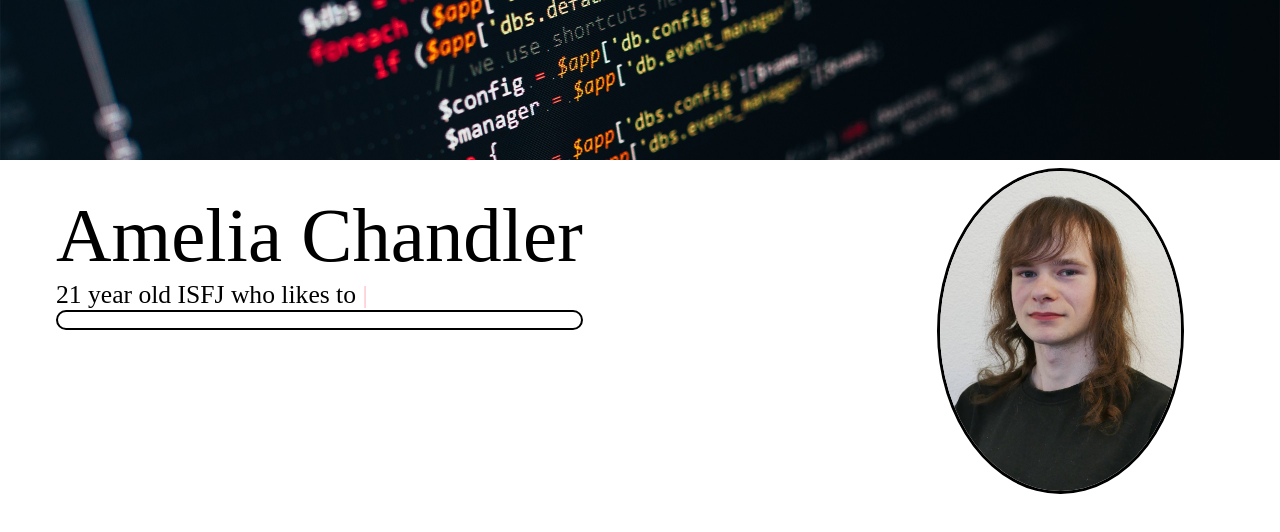
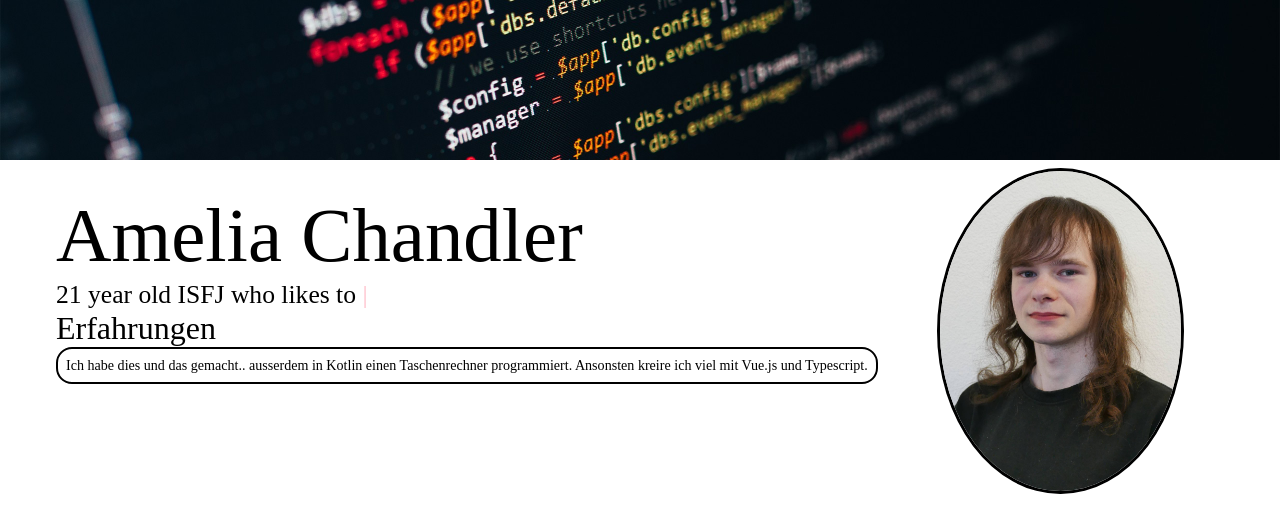
Before and after one commit to Chandler-ch/Portfolio, a Vue app: page / in a window 1280 px wide. Shown: the top 532 px of the page. Built offline with nearby package versions, Linux system fonts and the light colour scheme.

Commit message:
AME-13: added first full experience block

```diff
--- a/src/components/ExperienceBlock.vue
+++ b/src/components/ExperienceBlock.vue
@@ -1,14 +1,21 @@
 <script setup lang="ts">
+import SubText from "./SubText.vue";
+
 const props = defineProps<{
+  title: string;
   content: string;
 }>();
 </script>
 <template>
+  <span class="title">{{ title }}</span>
   <div class="block">
-    <span class="text">{{ content }}</span>
+    <SubText :content="content" size="small" class="text"></SubText>
   </div>
 </template>
 <style scoped>
+.title {
+  font-size: xx-large;
+}
 .text {
   margin: 1vb;
 }
--- a/src/view/Home.vue
+++ b/src/view/Home.vue
@@ -23,7 +23,10 @@ import Title from "@/components/Title.vue";
             'document modules',
           ]"
         ></AnimatedText>
-        <ExperienceBlock />
+        <ExperienceBlock
+          title="Erfahrungen"
+          content="Ich habe dies und das gemacht.. ausserdem in Kotlin einen Taschenrechner programmiert. Ansonsten kreire ich viel mit Vue.js und Typescript."
+        />
       </div>
       <div class="right-container">
         <Portrait :height="40" path="/Bewerbungsbild.jpg" />
```
